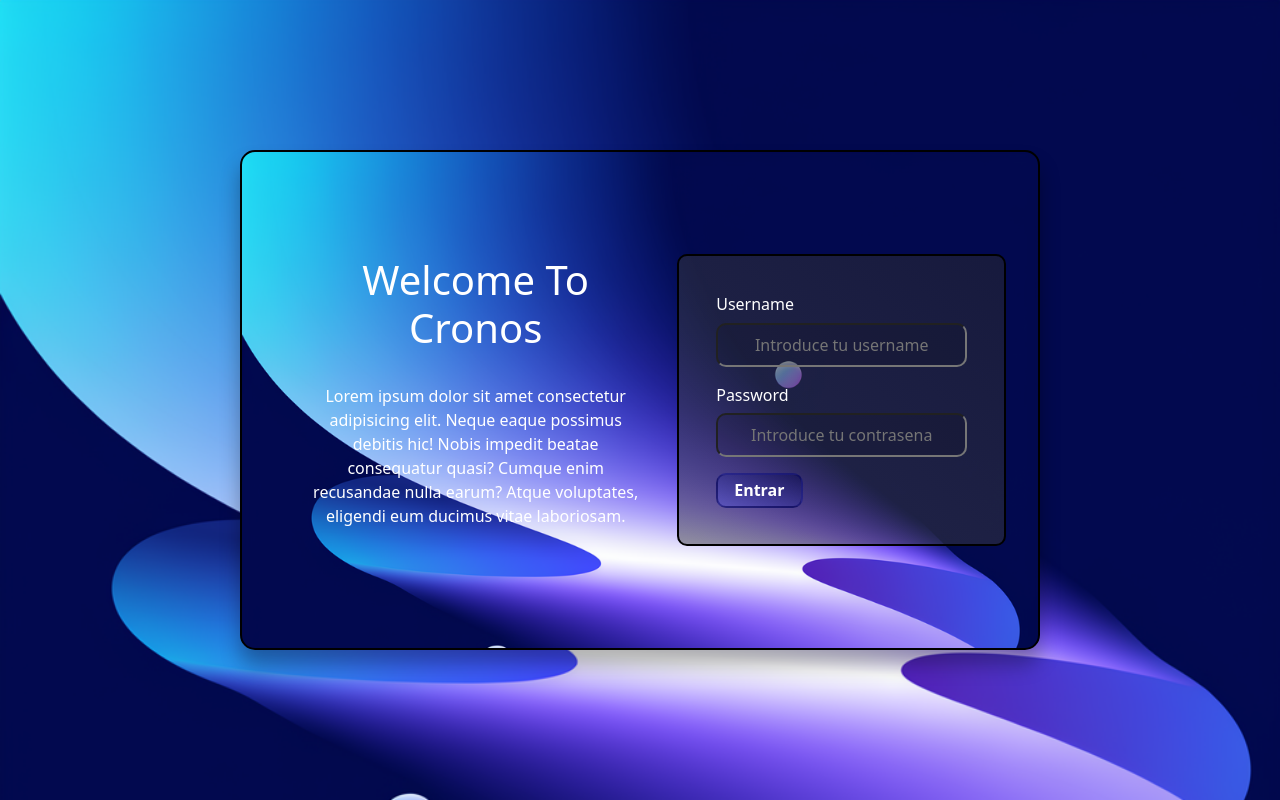
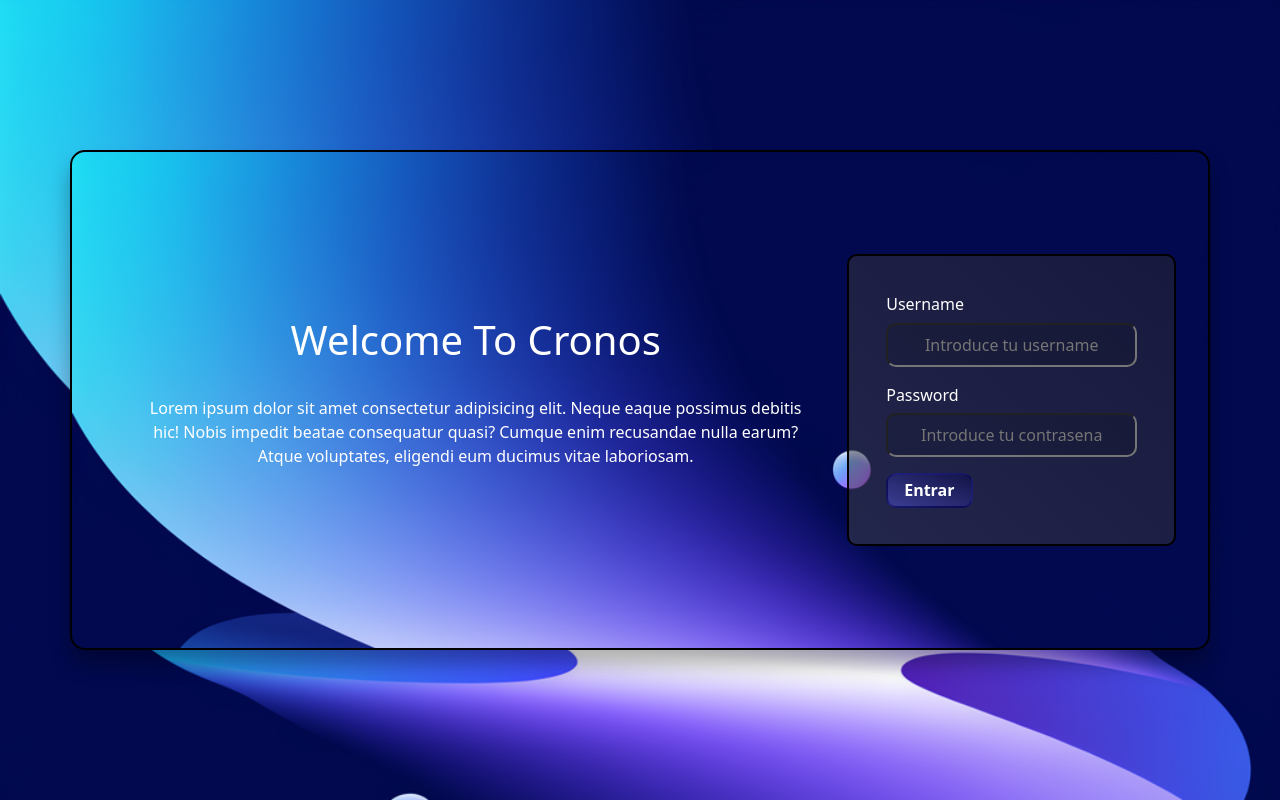
Before and after one commit to KevinALopez/registro-horas-front, an Angular app: page /login in a window 1280 px wide. Built offline with nearby package versions, Linux system fonts and the light colour scheme.

Commit message:
cambios menores en el login problema al adaptar el tamano a iphone mas pequeno

```diff
--- a/src/app/pages/login/login-users/login-users.component.css
+++ b/src/app/pages/login/login-users/login-users.component.css
@@ -12,8 +12,7 @@
     background-size: cover;
     align-items: center;
     height: 100vh;
-
-
+    width: auto;
 }
 
 .containerLogin {
@@ -48,6 +47,11 @@
     background: linear-gradient(to top right, rgba(85, 85, 219, 0.5), rgba(6, 6, 74, 0.5));
     font-weight: bold;
     color: white;
+
+    img {
+        display: none;
+
+    }
 }
 
 .botonPro::before {
@@ -85,3 +89,5 @@
     border-color: white;
     transition: border-color 2.3s linear;
 }
+
+@media(max-width:767px) {}
--- a/src/app/pages/login/login-users/login-users.component.html
+++ b/src/app/pages/login/login-users/login-users.component.html
@@ -1,11 +1,14 @@
-<div class="bigContainer">
-    <div class="containerLogin">
+<div class="bigContainer container ">
+    <div class="containerLogin container">
         <form action="">
             <label for="username" class="label">Username</label>
             <input type="text" id="username" class="formulario" placeholder="Introduce tu username">
             <label for="password" class="label">Password</label>
             <input type="password" id="password" class="formulario" placeholder="Introduce tu contrasena">
-            <input type="submit" class="botonPro" value="Entrar">
+
+            <button class="botonPro"> <img src="/images/a-clock-that-has-a-watching-eye-in-the-center (1).png"
+                    alt=""><span>Entrar</span></button>
+            <!-- <input type="submit" class="botonPro" value="Entrar"> -->
         </form>
     </div>
 </div>
--- a/src/app/pages/login/login.component.css
+++ b/src/app/pages/login/login.component.css
@@ -1,17 +1,11 @@
 .containerComponents {
     background-image: url("/images/-w3UOCHSTG21jOEzaVCcfw.webp");
-    background-repeat: no-repeat;
     background-size: cover;
-    width: 100%;
+    width: auto;
     height: 100vh;
     display: flex;
-    display: flex;
     justify-content: center;
-    /* Centra horizontalmente */
     align-items: center;
-    /* Centra verticalmente */
-    height: 100vh;
-    /* Usa toda la altura de la pantalla */
     margin: 0;
 }
 
@@ -21,19 +15,16 @@
     align-items: center;
     padding: 2rem;
     background-image: url("/images/-w3UOCHSTG21jOEzaVCcfw.webp");
-    max-width: 800px;
+    width: auto;
     padding: 2rem;
     max-height: 500px;
     display: flex;
     justify-content: center;
-    background-repeat: no-repeat;
     background-size: cover;
     align-items: center;
     border: 2px solid black;
     border-radius: 15px;
     box-shadow: 0px 15px 20px rgb(0, 0, 0, 0.3);
-
-
 
 
 }
@@ -47,3 +38,17 @@
         margin-bottom: 2rem;
     }
 }
+
+@media(max-width:767px) {
+    .containerAll {}
+
+    .containerTitulo {
+
+
+        display: none;
+
+
+    }
+}
+
+@media(max-width:319px) {}
--- a/src/app/pages/login/login.component.html
+++ b/src/app/pages/login/login.component.html
@@ -1,5 +1,5 @@
-<div class="containerComponents">
-    <div class="containerAll">
+<div class=" container-fluid containerComponents">
+    <div class="containerAll container col-12 col-md-8 col-xl-12">
         <div class="containerTitulo">
             <h1>Welcome To Cronos</h1>
             <p>Lorem ipsum dolor sit amet consectetur adipisicing elit. Neque eaque possimus debitis hic! Nobis impedit
```
